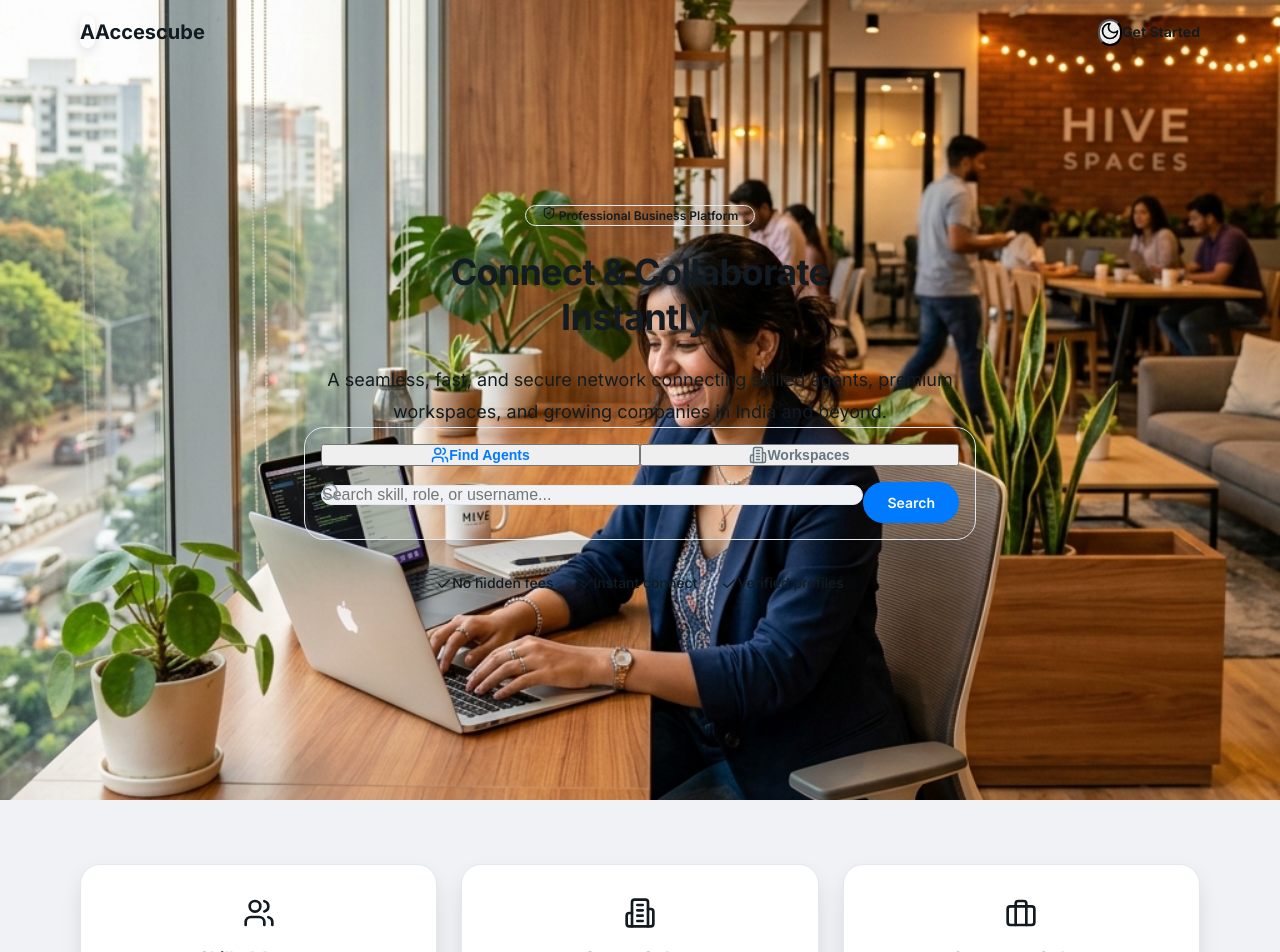
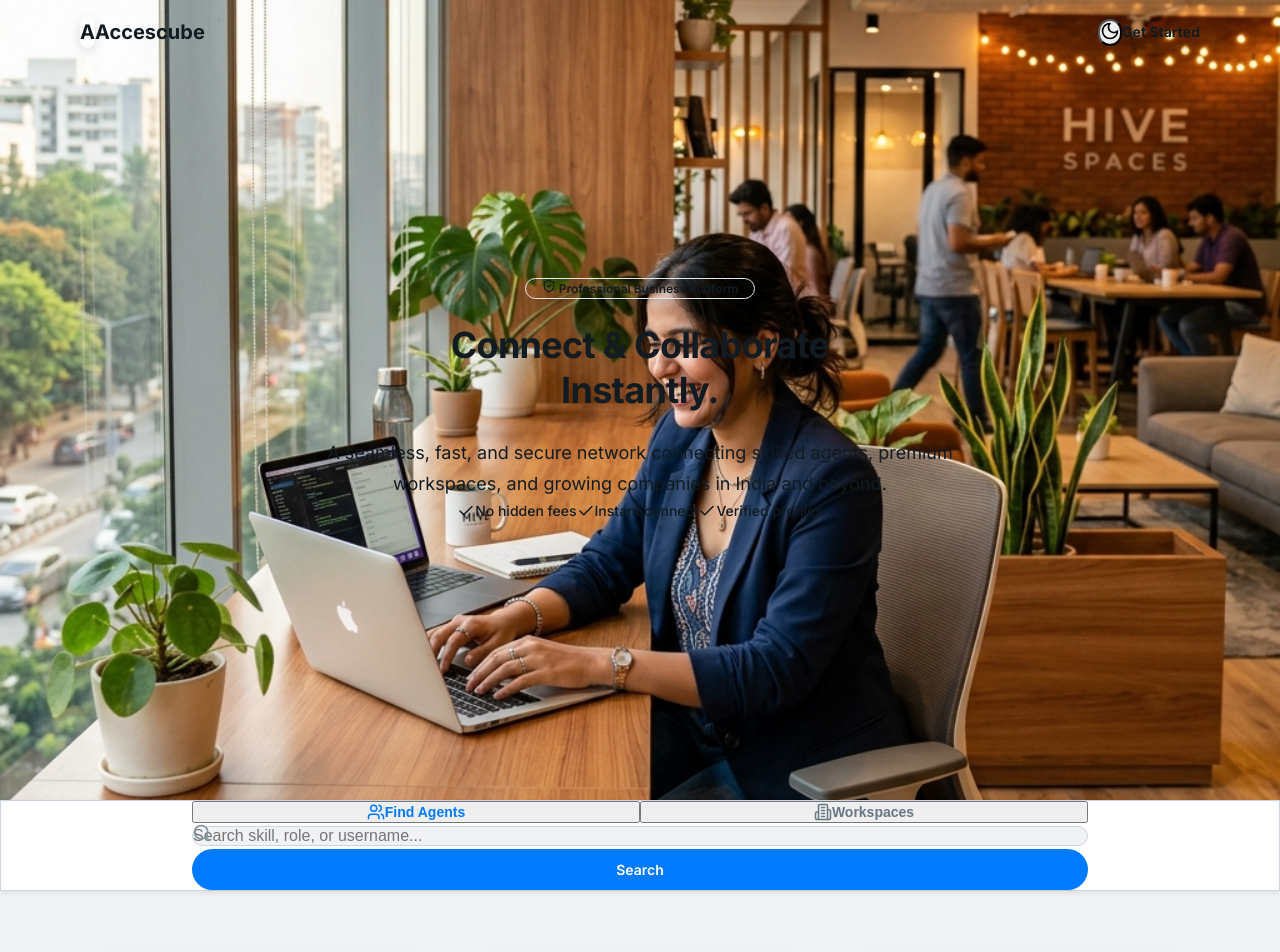
Before and after one commit to accescube/accescube, a React (Vite) app: page / in a window 1280 px wide. Shown: the top 952 px of the page. Built offline with nearby package versions, Linux system fonts and the light colour scheme; no server answers; the database is empty.

Commit message:
Move search panel below hero section as sticky search bar

```diff
--- a/src/pages/Landing.jsx
+++ b/src/pages/Landing.jsx
@@ -98,10 +98,18 @@ function Landing() {
                     <p className="text-lg md:text-xl text-gray-200 max-w-2xl mx-auto mb-10 font-normal leading-relaxed drop-shadow-md">
                         A seamless, fast, and secure network connecting skilled agents, premium workspaces, and growing companies in India and beyond.
                     </p>
+                    <div className="flex flex-wrap justify-center gap-8 text-sm text-gray-300 font-medium drop-shadow-md mt-2">
+                        <span className="flex items-center gap-2"><Check size={18} className="text-success-400" /> No hidden fees</span>
+                        <span className="flex items-center gap-2"><Check size={18} className="text-success-400" /> Instant connect</span>
+                        <span className="flex items-center gap-2"><Check size={18} className="text-success-400" /> Verified profiles</span>
+                    </div>
+                </div>
+            </section>
 
-                    {/* WhatsApp style search & quick navigation tab */}
-                    <div className="w-full max-w-2xl mx-auto bg-elevated/95 backdrop-blur-xl text-primary rounded-2xl p-4 shadow-2xl mb-8 text-left border border-light">
-                        <div className="flex border-b border-light mb-4">
+            {/* Search Section — Below Hero */}
+            <section className="bg-elevated border-b border-medium shadow-md py-6 px-4 sticky top-0 z-40">
+                <div className="max-w-4xl mx-auto">
+                    <div className="flex border-b border-light mb-5">
                         <button
                             type="button"
                             onClick={() => setActiveTab('agents')}
@@ -125,33 +133,25 @@ function Landing() {
                             <Building2 size={18} /> Workspaces
                         </button>
                     </div>
-
-                        <form onSubmit={handleSearch} className="flex gap-3">
+                    <form onSubmit={handleSearch} className="flex gap-3 flex-col sm:flex-row">
                         <div className="relative flex-1">
-                                <Search className="absolute left-4 top-1/2 -translate-y-1/2 text-tertiary" size={20} />
+                            <Search className="absolute left-5 top-1/2 -translate-y-1/2 text-tertiary" size={20} />
                             <input
                                 type="text"
                                 placeholder={activeTab === 'agents' ? "Search skill, role, or username..." : "Search office, desk, or location..."}
                                 value={searchQuery}
                                 onChange={(e) => setSearchQuery(e.target.value)}
-                                    className="w-full pl-11 pr-4 py-3 bg-secondary text-base rounded-full text-primary placeholder-tertiary border border-transparent focus:border-primary-500 focus:outline-none transition shadow-inner"
+                                className="w-full pl-12 pr-4 py-3.5 bg-secondary text-base rounded-full text-primary placeholder-tertiary border border-medium focus:border-primary-500 focus:outline-none transition shadow-inner"
                             />
                         </div>
-                            <Button type="submit" variant="primary" className="!px-8 !py-3 !rounded-full !text-base shadow-lg hover:shadow-xl font-bold">
+                        <Button type="submit" variant="primary" className="!px-10 !py-3.5 !rounded-full !text-base shadow-md hover:shadow-lg font-bold w-full sm:w-auto">
                             Search
                         </Button>
                     </form>
                 </div>
-
-                    <div className="flex flex-wrap justify-center gap-6 text-sm text-gray-200 font-medium drop-shadow-md">
-                        <span className="flex items-center gap-1.5"><Check size={16} className="text-success-500" /> No hidden fees</span>
-                        <span className="flex items-center gap-1.5"><Check size={16} className="text-success-500" /> Instant connect</span>
-                        <span className="flex items-center gap-1.5"><Check size={16} className="text-success-500" /> Verified profiles</span>
-                    </div>
-                </div>
             </section>
 
-            {/* Quick Action Cards (WhatsApp Style Panel) */}
+            {/* Quick Action Cards */}
             <section className="max-w-6xl mx-auto px-4 py-16 relative z-20">
                 <div className="grid grid-cols-1 md:grid-cols-3 gap-6">
                     <div className="bg-elevated p-8 rounded-2xl shadow-xl border border-light flex flex-col items-center text-center transition hover:shadow-2xl hover:-translate-y-1">
```
Lines whose indentation alone changed are shown as unchanged.
